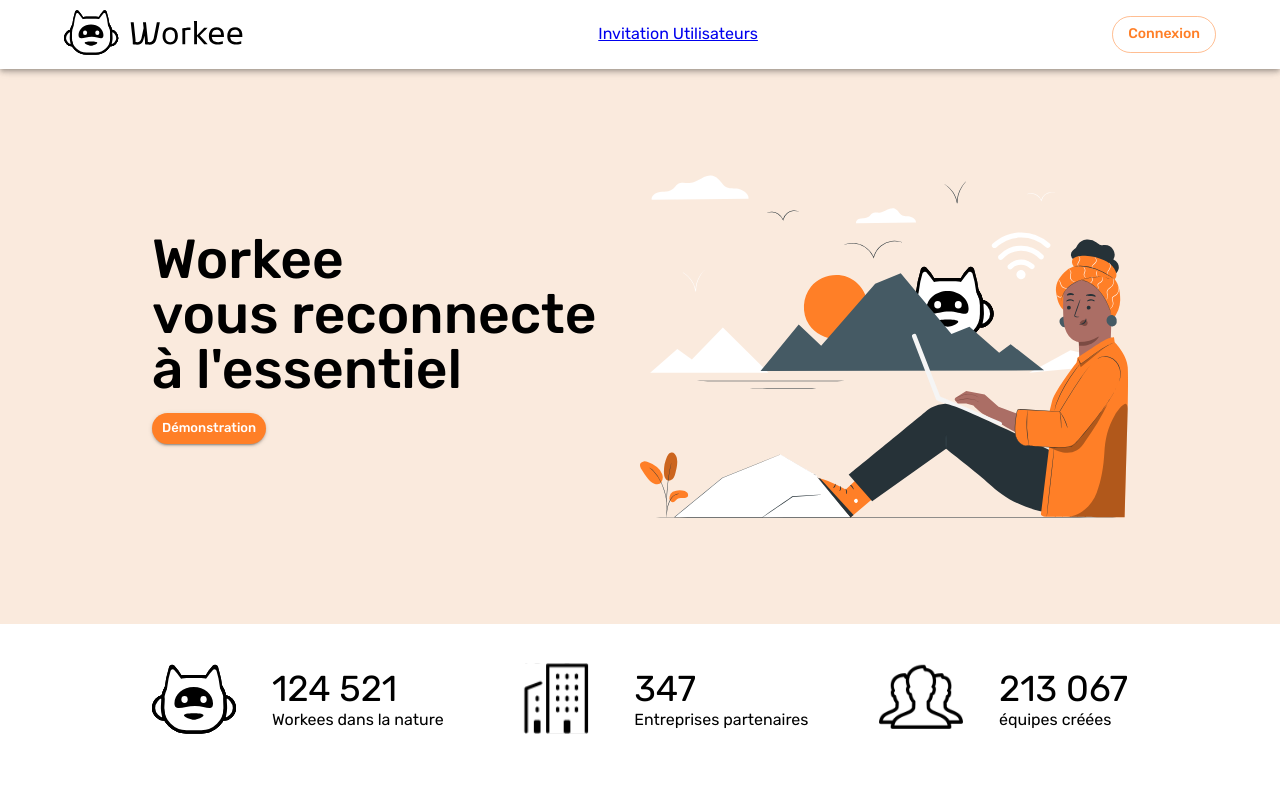
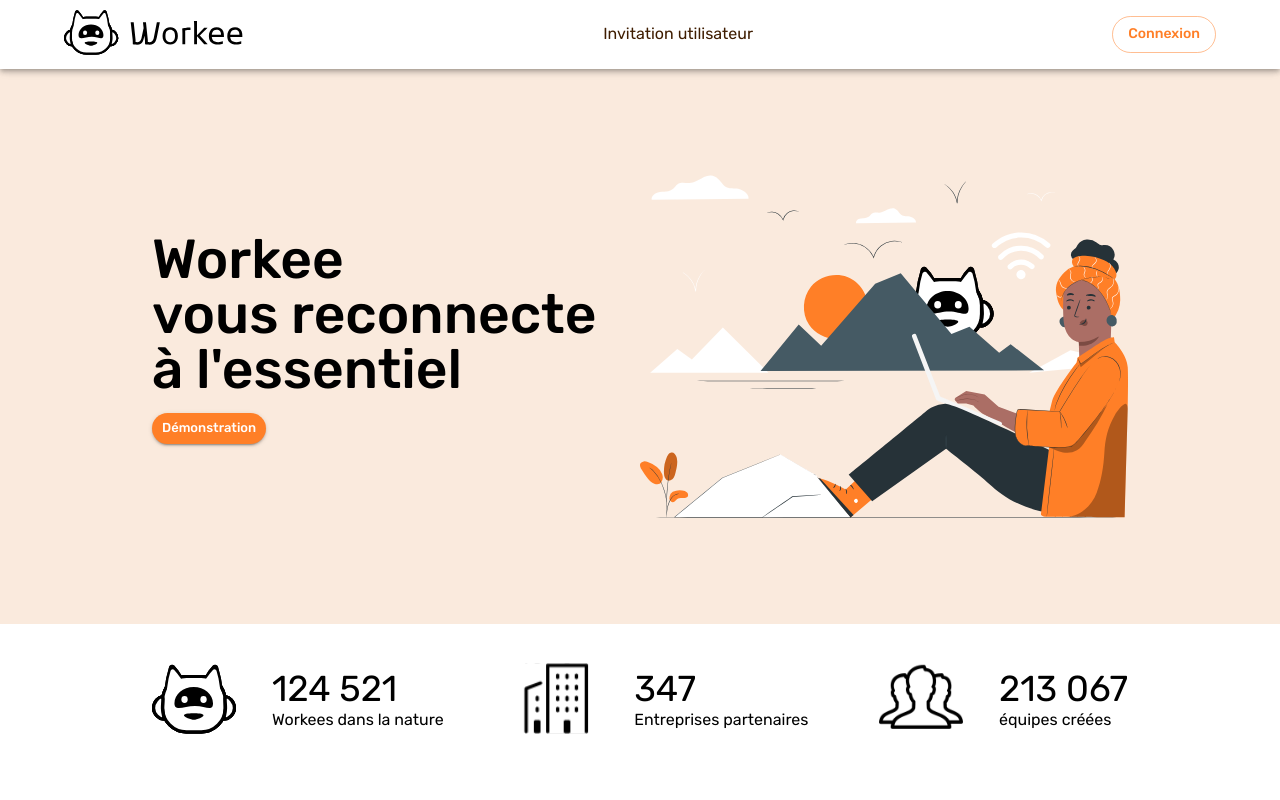
Before and after one commit to Valounte/workee_frontend, a React app: page / in a window 1280 px wide. Shown: the top 800 px of the page. Built offline with nearby package versions, Linux system fonts and the light colour scheme.

Commit message:
fix design menu main header

```diff
--- a/src/common-features/header/MainHeader.tsx
+++ b/src/common-features/header/MainHeader.tsx
@@ -14,10 +14,17 @@ import {
   Button,
   IconButton,
   MenuIcon,
+  styled,
 } from '@ui-kit';
 import { ReactComponent as Logo } from '@ui-kit/images/workee-logo.svg';
 
 const links = ['Invitation Utilisateurs', 'Link2', 'Link3'];
+
+const StyledLink = styled(Link)`
+display: flex;
+flex-direction: row;
+text-decoration: none;
+color: #3f1d01;`;
 
 export const MainHeader = () => {
   const [anchorElNav, setAnchorElNav] = React.useState<null | HTMLElement>(null);
@@ -75,11 +82,11 @@ export const MainHeader = () => {
             spacing={2}
             display={{ xs: 'none', sm: 'flex' }}
             order={{ sm: '2' }}>
-            <Link to="/usersHandler">
-              <Typography textAlign="center">
-                {links[0]}
-              </Typography>
-            </Link>
+            <MenuItem>
+              <StyledLink to="/usersHandler">
+                <Typography textAlign="center">Invitation utilisateur</Typography>
+              </StyledLink>
+            </MenuItem>
           </Stack>
           <Stack order={{ xs: '3', sm: '2' }}>
             <Button href={RoutesEnum.login} variant="outlined" color="secondary">
```
